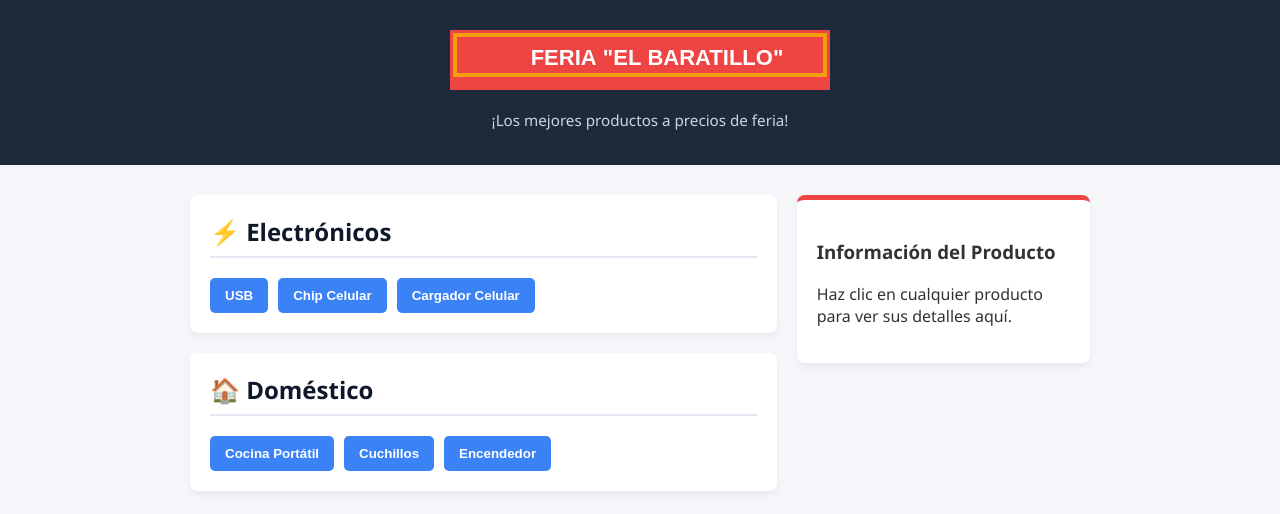
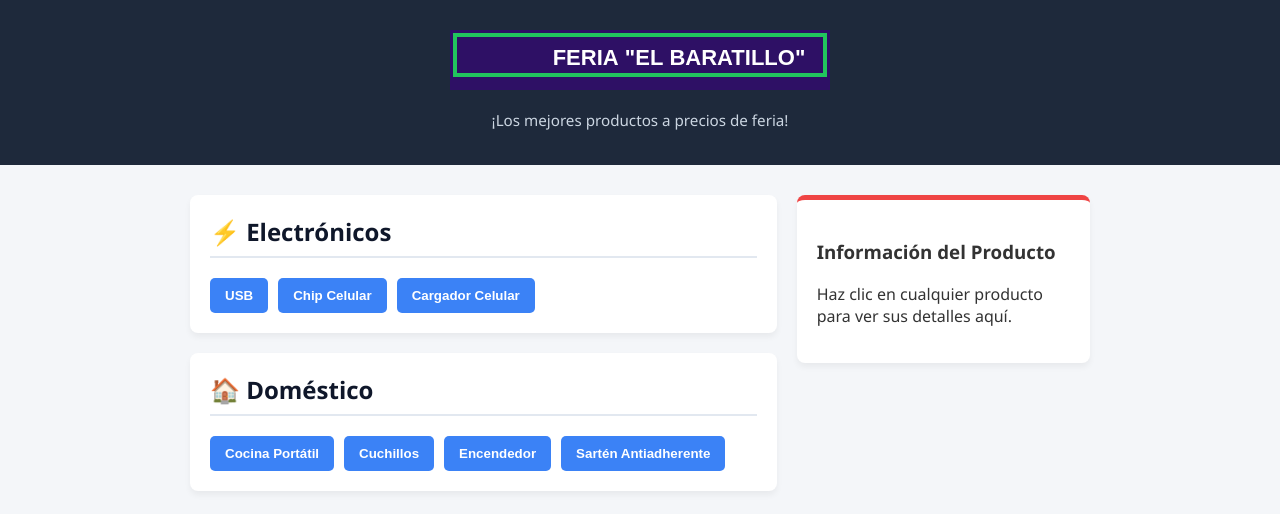
Before and after one commit to emml8ac/el-baratillo, a plain HTML site: page index.html in a window 1280 px wide. Drawn offline with Linux system fonts and the light colour scheme.

Commit message:
feat: aplicar ejercicios del manual - velocidad x3, tema nocturno, nuevo producto

```diff
--- a/estilos.css
+++ b/estilos.css
@@ -19,7 +19,6 @@ header {
     font-size: 0.95rem;
 }
 
-/* Distribución de la pantalla en dos columnas */
 .contenedor {
     max-width: 900px;
     margin: 30px auto;
@@ -50,7 +49,6 @@ header {
     flex-wrap: wrap;
 }
 
-/* EFECTO MULTIMEDIA BÁSICO (Transición y Escalado) */
 .btn-producto {
     background-color: #3b82f6;
     color: white;
@@ -59,13 +57,12 @@ header {
     border-radius: 5px;
     cursor: pointer;
     font-weight: bold;
-    transition: all 0.3s ease; /* Suaviza el cambio de estado */
+    transition: all 0.3s ease;
 }
 
-/* Estado activo al pasar el mouse */
 .btn-producto:hover {
     background-color: #2563eb;
-    transform: scale(1.05); /* Efecto de crecimiento de tamaño */
+    transform: scale(1.05);
     box-shadow: 0 4px 10px rgba(59, 130, 246, 0.3);
 }
 
@@ -73,7 +70,7 @@ header {
     background-color: #ffffff;
     padding: 20px;
     border-radius: 8px;
-    border-top: 5px solid #ef4444; /* Línea de acento roja */
+    border-top: 5px solid #ef4444;
     box-shadow: 0 4px 6px rgba(0,0,0,0.05);
     height: fit-content;
 }
--- a/index.html
+++ b/index.html
@@ -8,17 +8,14 @@
 </head>
 <body>
 
-    <!-- Encabezado con el espacio para el Canvas Animado -->
     <header>
         <canvas id="logoCanvas" width="400" height="80"></canvas>
         <p class="subtitulo">¡Los mejores productos a precios de feria!</p>
     </header>
 
     <main class="contenedor">
-        <!-- Listado de Productos por Categoría -->
         <section class="productos">
 
-            <!-- Categoría: Electrónicos -->
             <div class="categoria">
                 <h2>⚡ Electrónicos</h2>
                 <div class="lista-productos">
@@ -28,19 +25,18 @@
                 </div>
             </div>
 
-            <!-- Categoría: Doméstico -->
             <div class="categoria">
                 <h2>🏠 Doméstico</h2>
                 <div class="lista-productos">
                     <button class="btn-producto" onclick="mostrarDetalle('Cocina Portátil', '$25', 'Ideal para camping, funciona con gas butano.')">Cocina Portátil</button>
                     <button class="btn-producto" onclick="mostrarDetalle('Cuchillos', '$8', 'Set de 3 cuchillos de acero inoxidable.')">Cuchillos</button>
                     <button class="btn-producto" onclick="mostrarDetalle('Encendedor', '$2', 'Recargable y resistente al viento.')">Encendedor</button>
+                    <button class="btn-producto" onclick="mostrarDetalle('Sartén Antiadherente', '$15', 'Sartén de 24 cm con recubrimiento de teflón, mango ergonómico.')">Sartén Antiadherente</button>
                 </div>
             </div>
 
         </section>
 
-        <!-- Panel de Visualización Lateral Dinámico -->
         <aside class="panel-info">
             <h3>Información del Producto</h3>
             <div id="vista-previa">
--- a/script.js
+++ b/script.js
@@ -1,52 +1,39 @@
-// --- VARIABLES DE ANIMACIÓN (Nivel Básico) ---
-let posX = 200;       // Posición horizontal inicial (centro del lienzo)
-let velocidad = 1;    // Dirección y cantidad de píxeles a mover por cuadro (1 = derecha, -1 = izquierda)
+let posX = 200;
+let velocidad = 3;
 
-// --- BUCLE DE ANIMACIÓN DE CANVAS ---
 function animarLogo() {
     const canvas = document.getElementById('logoCanvas');
     const ctx = canvas.getContext('2d');
 
-    // 1. Limpiar completamente el lienzo en cada fotograma
     ctx.clearRect(0, 0, canvas.width, canvas.height);
 
-    // 2. Dibujar el fondo del letrero (Fijo)
-    ctx.fillStyle = '#ef4444';
+    ctx.fillStyle = '#2e1065';
     ctx.fillRect(10, 10, 380, 60);
 
-    // 3. Dibujar el marco brillante interno (Fijo)
-    ctx.strokeStyle = '#f59e0b';
+    ctx.strokeStyle = '#22c55e';
     ctx.lineWidth = 4;
     ctx.strokeRect(15, 15, 370, 40);
 
-    // 4. Actualizar la variable de posición horizontal
     posX = posX + velocidad;
 
-    // 5. CONTROL DE REBOTE (Pirueta Izquierda -> Derecha -> Izquierda)
-    // Si la posición supera un límite derecho o izquierdo, multiplicamos por -1 para invertir el rumbo
     if (posX > 270 || posX < 130) {
         velocidad = velocidad * -1;
     }
 
-    // 6. Dibujar el texto en la nueva coordenada 'posX' calculada
     ctx.fillStyle = '#ffffff';
     ctx.font = 'bold 22px Arial';
     ctx.textAlign = 'center';
     ctx.fillText('FERIA "EL BARATILLO"', posX, 45);
 
-    // 7. Solicitar al navegador que renderice el siguiente cuadro de animación de forma fluida
     requestAnimationFrame(animarLogo);
 }
 
-// Iniciar el bucle gráfico al cargar la ventana por completo
 window.onload = animarLogo;
 
 
-// --- INTERACTIVIDAD DINÁMICA DE LA INTERFAZ ---
 function mostrarDetalle(nombre, precio, descripcion) {
     const contenedorInfo = document.getElementById('vista-previa');
 
-    // Inyección de plantillas HTML para actualizar el panel de información
     contenedorInfo.innerHTML = `
         <h4>${nombre}</h4>
         <p><strong>Precio Especial:</strong> ${precio}</p>
```
